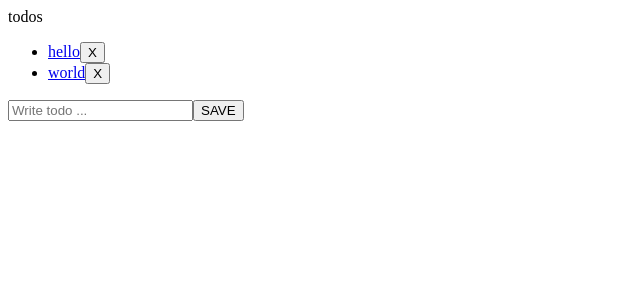
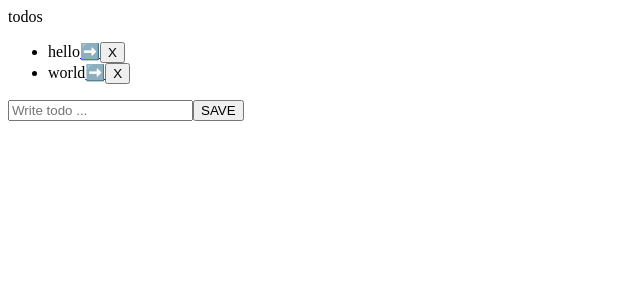
Before and after one commit to jinimong/sharewe, a Next.js app: page /todos in a window 1280 px wide. Shown: the top 300 px of the page, without its empty margins (0-640 px from the left). Built offline with nearby package versions, Linux system fonts and the light colour scheme.

Commit message:
feat: Add toggle action

```diff
--- a/components/organisms/TodoList.tsx
+++ b/components/organisms/TodoList.tsx
@@ -13,17 +13,29 @@ const TodoList: React.FC = () => {
     []
   );
 
+  const onToggle = useCallback(
+    (id: number) => () => dispatch({ type: 'TOGGLE', id }),
+    []
+  );
+
   return (
     <ul className="mt-4">
-      {todos.map(({ id, text }) => (
+      {todos.map(({ id, text, done }) => (
         <li
           key={id}
-          className="w-1/2 mx-auto my-1 border border-gray-400 rounded relative"
+          onClick={onToggle(id)}
+          className="w-1/2 mx-auto my-1 border border-gray-400 rounded relative cursor-pointer"
         >
+          <span
+            className={`${done ? 'line-through text-gray-400 font-thin' : ''}`}
+          >
+            {text}
+          </span>
           <Link href={`/todos/${id}`}>
-            <a className="hover:text-gray-400">{text}</a>
+            <a className="absolute text-gray-200 hover:text-white hover:bg-gray-200 h-full top-0 bottom-0 right-5 my-auto rounded px-1">
+              ➡️
+            </a>
           </Link>
-
           <button
             type="button"
             onClick={onDelete(id)}
--- a/contexts/TodoContext.tsx
+++ b/contexts/TodoContext.tsx
@@ -1,16 +1,18 @@
 import React, { createContext, useContext, useReducer } from 'react';
+import TodoList from '../components/organisms/TodoList';
 
 export type TodoType = {
   id: number;
   text: string;
+  done: boolean;
 };
 
 type StateType = { todos: TodoType[] };
 
 const initialState: StateType = {
   todos: [
-    { id: 1, text: 'hello' },
-    { id: 2, text: 'world' },
+    { id: 1, text: 'hello', done: true },
+    { id: 2, text: 'world', done: false },
   ],
 };
 
@@ -29,6 +31,10 @@ type ActionType =
   | {
       type: 'DELETE';
       id: number;
+    }
+  | {
+      type: 'TOGGLE';
+      id: number;
     };
 
 const reducer = (state: StateType, action: ActionType) => {
@@ -39,13 +45,21 @@ const reducer = (state: StateType, action: ActionType) => {
       const newId = (todos[todos.length - 1]?.id || 0) + 1;
       return {
         ...state,
-        todos: todos.concat({ id: newId, text: action.text }),
+        todos: todos.concat({ id: newId, text: action.text, done: false }),
       };
 
     case 'DELETE':
       return {
         ...state,
         todos: todos.filter(({ id }) => id !== action.id),
+      };
+
+    case 'TOGGLE':
+      return {
+        ...state,
+        todos: todos.map((todo) =>
+          todo.id !== action.id ? todo : { ...todo, done: !todo.done }
+        ),
       };
   }
 };
```
